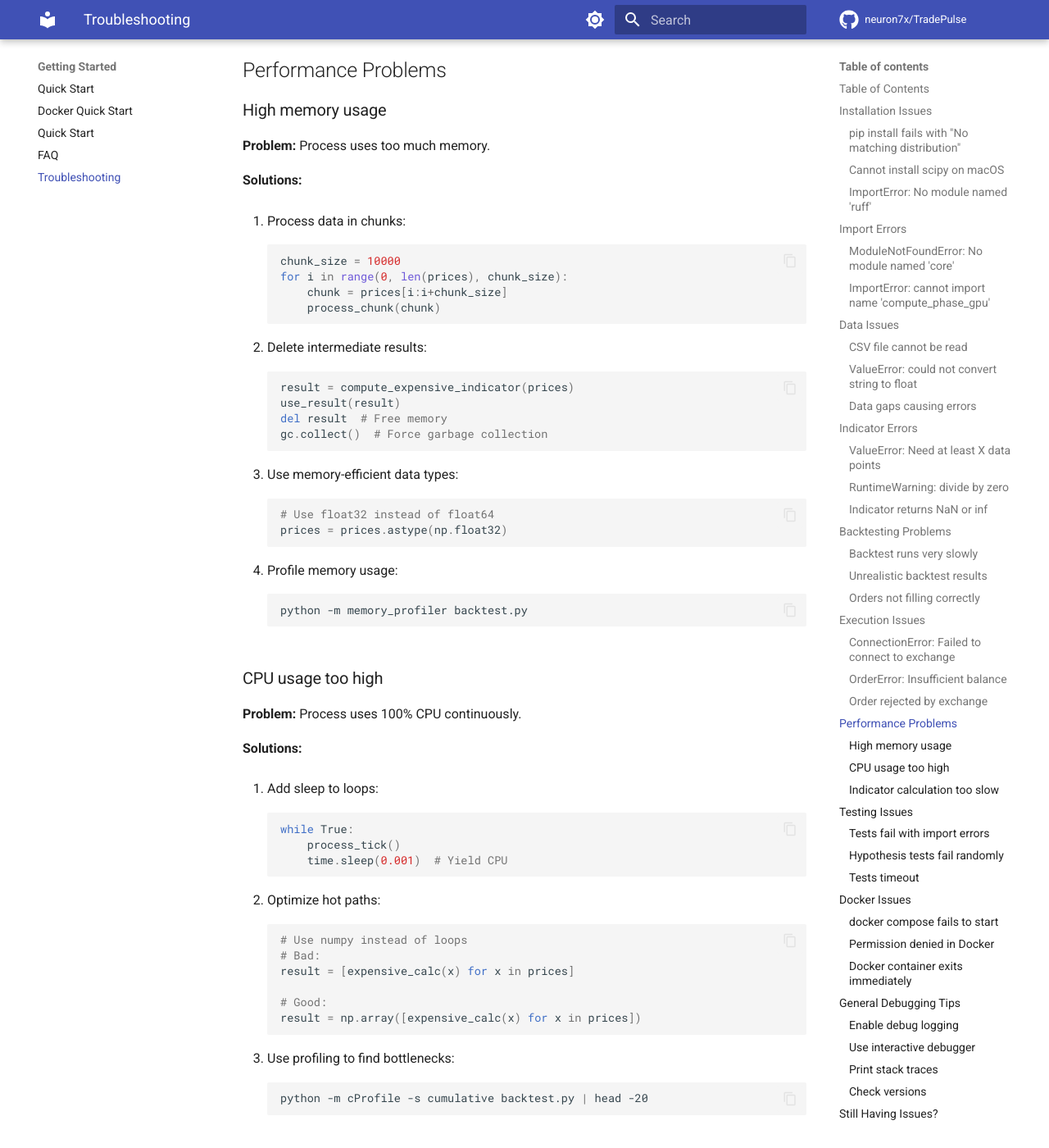
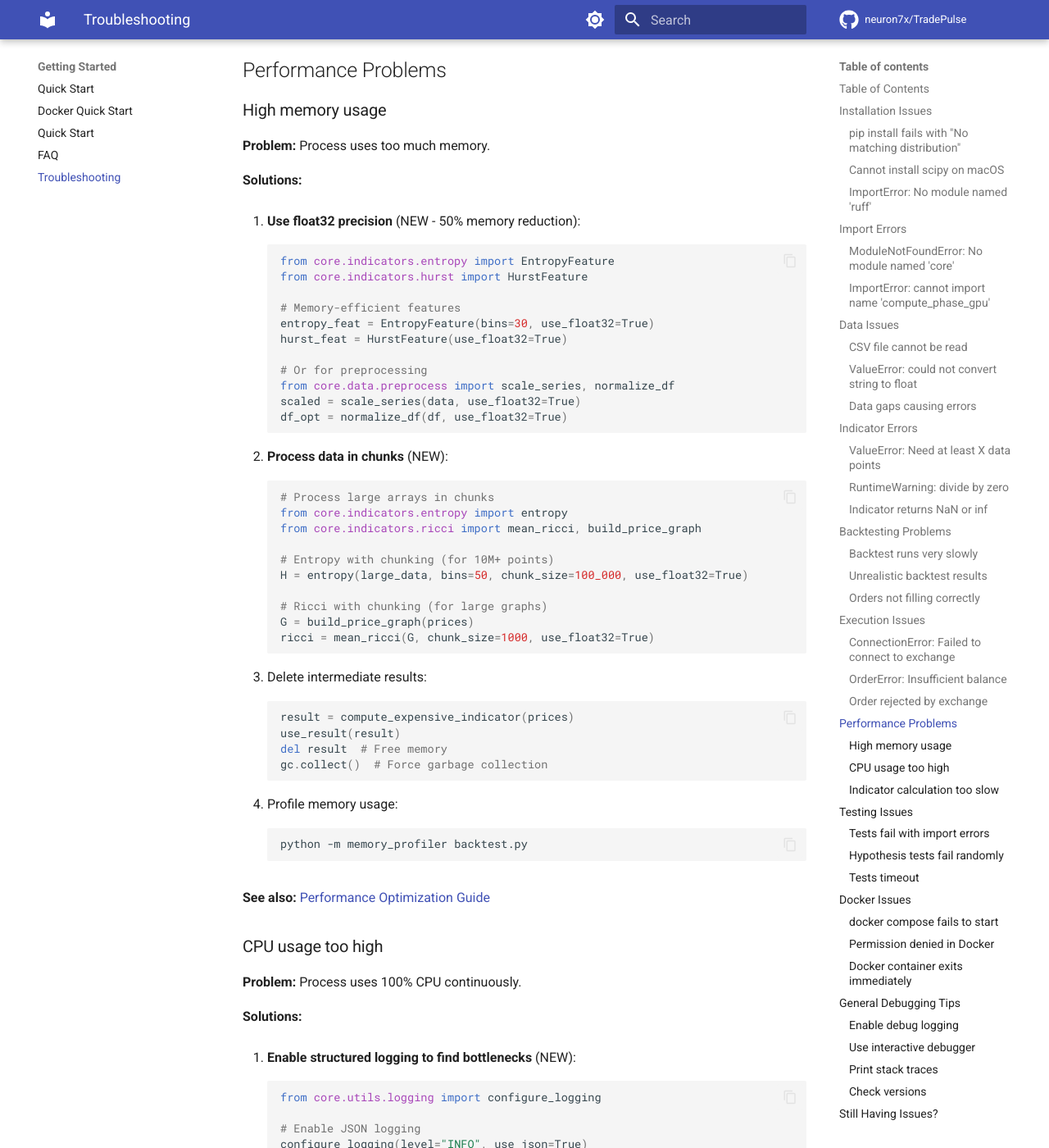
Before and after one commit to neuron7x/TradePulse, an MkDocs documentation site: the page built from docs/troubleshooting.md, in a window 1280 px wide and 1400 px high, scrolled down 10126 px. Shown: the whole window at 82% size. Built offline with MkDocs 1.6.1 and Material for MkDocs 9.7.7, drawn with Linux system fonts in a browser that asks for light colours; comment, search, counter and statistics services are not loaded; the version menu is left out; some of the changed text lies outside the part shown.

Commit message:
Add comprehensive documentation and tests for performance optimizations
Co-authored-by: neuron7x <206596321+neuron7x@users.noreply.github.com>

````diff
--- a/docs/troubleshooting.md
+++ b/docs/troubleshooting.md
@@ -484,15 +484,36 @@ Process uses too much memory.
 
 **Solutions:**
 
-1. Process data in chunks:
+1. **Use float32 precision** (NEW - 50% memory reduction):
 ```python
-chunk_size = 10000
-for i in range(0, len(prices), chunk_size):
-    chunk = prices[i:i+chunk_size]
-    process_chunk(chunk)
+from core.indicators.entropy import EntropyFeature
+from core.indicators.hurst import HurstFeature
+
+# Memory-efficient features
+entropy_feat = EntropyFeature(bins=30, use_float32=True)
+hurst_feat = HurstFeature(use_float32=True)
+
+# Or for preprocessing
+from core.data.preprocess import scale_series, normalize_df
+scaled = scale_series(data, use_float32=True)
+df_opt = normalize_df(df, use_float32=True)
 ```
 
-2. Delete intermediate results:
+2. **Process data in chunks** (NEW):
+```python
+# Process large arrays in chunks
+from core.indicators.entropy import entropy
+from core.indicators.ricci import mean_ricci, build_price_graph
+
+# Entropy with chunking (for 10M+ points)
+H = entropy(large_data, bins=50, chunk_size=100_000, use_float32=True)
+
+# Ricci with chunking (for large graphs)
+G = build_price_graph(prices)
+ricci = mean_ricci(G, chunk_size=1000, use_float32=True)
+```
+
+3. Delete intermediate results:
 ```python
 result = compute_expensive_indicator(prices)
 use_result(result)
@@ -500,16 +521,12 @@ del result  # Free memory
 gc.collect()  # Force garbage collection
 ```
 
-3. Use memory-efficient data types:
-```python
-# Use float32 instead of float64
-prices = prices.astype(np.float32)
-```
-
 4. Profile memory usage:
 ```bash
 python -m memory_profiler backtest.py
 ```
+
+**See also:** [Performance Optimization Guide](performance.md#memory-optimization)
 
 ### CPU usage too high
 
@@ -518,14 +535,26 @@ Process uses 100% CPU continuously.
 
 **Solutions:**
 
-1. Add sleep to loops:
+1. **Enable structured logging to find bottlenecks** (NEW):
+```python
+from core.utils.logging import configure_logging
+
+# Enable JSON logging
+configure_logging(level="INFO", use_json=True)
+
+# All optimized functions automatically log execution time
+result = entropy(data, bins=30)
+# Check logs for duration_seconds
+```
+
+2. Add sleep to loops:
 ```python
 while True:
     process_tick()
     time.sleep(0.001)  # Yield CPU
 ```
 
-2. Optimize hot paths:
+3. Optimize hot paths:
 ```python
 # Use numpy instead of loops
 # Bad:
@@ -547,7 +576,33 @@ Complex indicators take too long.
 
 **Solutions:**
 
-1. Vectorize calculations:
+1. **Use GPU acceleration** (NEW - requires CuPy):
+```python
+from core.indicators.kuramoto import compute_phase_gpu
+
+# Automatically uses GPU if available, falls back to CPU
+phases = compute_phase_gpu(large_data)
+
+# Install CuPy for GPU support:
+# pip install cupy-cuda11x  # For CUDA 11.x
+# pip install cupy-cuda12x  # For CUDA 12.x
+```
+
+2. **Enable Prometheus metrics** (NEW - for production monitoring):
+```python
+from core.utils.metrics import get_metrics_collector, start_metrics_server
+
+# Start metrics server
+start_metrics_server(port=8000)
+
+# Metrics automatically collected for all features
+entropy_feat = EntropyFeature(bins=30)
+result = entropy_feat.transform(data)
+
+# View metrics at http://localhost:8000/metrics
+```
+
+3. Vectorize calculations:
 ```python
 # Use numpy operations instead of loops
 result = np.mean(prices[-window:])  # Fast
````
Also changed, not shown: other parts of docs/troubleshooting.md (+1 -1 lines), docs/performance.md (added, +582 -0 lines), docs/quickstart.md (+46 -1 lines), 1 other file.
